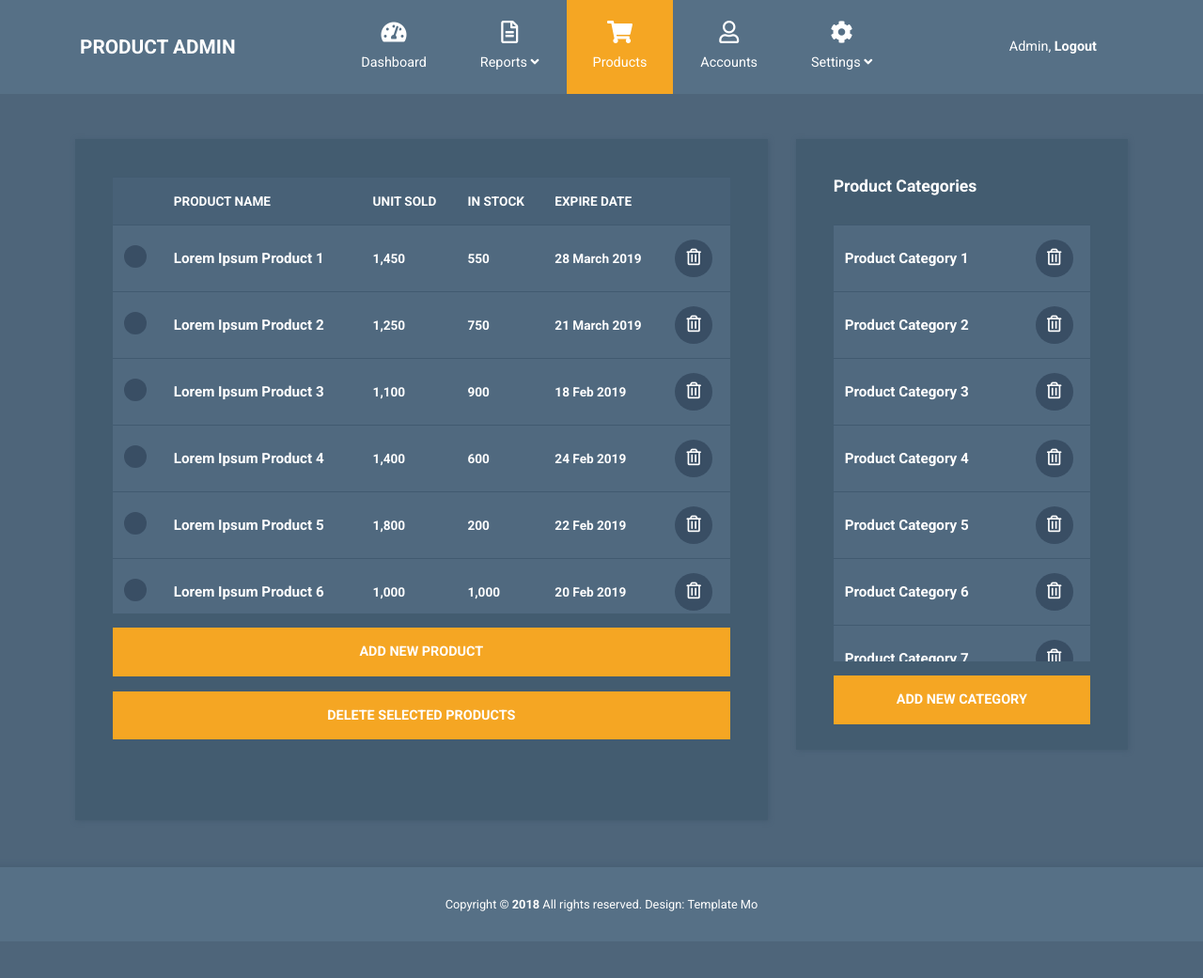
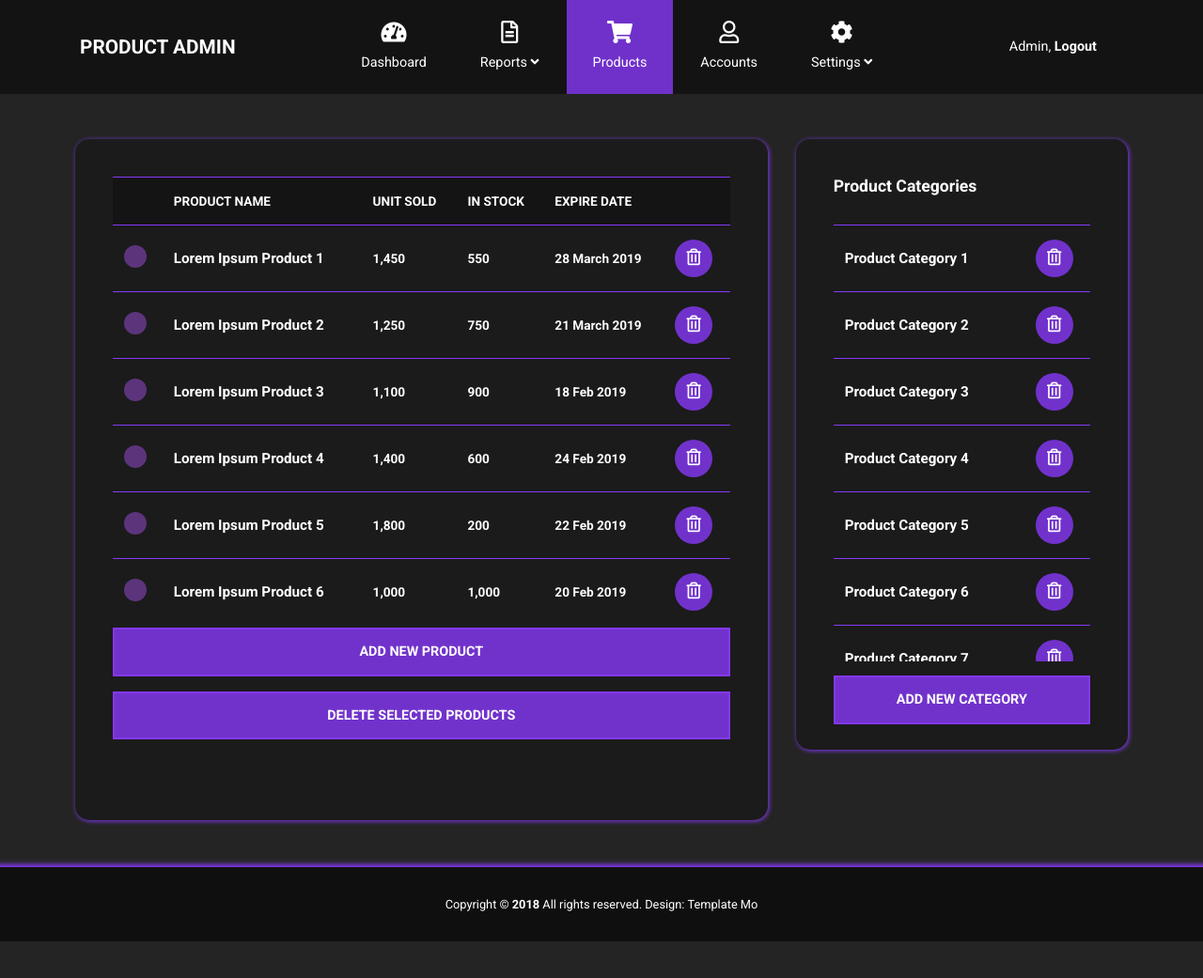
Before and after one commit to iwnlMski/JSITA, a Django app: page /products/ in a window 1280 px wide. Shown: the top 1041 px of the page at 94% size. Run offline with Django 3.2, Linux system fonts and the light colour scheme; some libraries are stand-ins or nearby versions.

Commit message:
Chnage color pallete

```diff
--- a/mainapp/static/mainapp/css/templatemo-style.css
+++ b/mainapp/static/mainapp/css/templatemo-style.css
@@ -12,7 +12,7 @@ html {
 }
 body {
   font-family: Roboto, Helvetica, Arial, sans-serif;
-  background-color: #4e657a;
+  background-color: rgb(36, 36, 36);
   overflow-x: hidden;
 }
 a {
@@ -41,7 +41,7 @@ button:focus {
 }
 .navbar {
   height: 100px;
-  background-color: #567086;
+  background-color: rgba(16, 15, 16, .8);
   padding: 0;
 }
 .navbar .container {
@@ -64,12 +64,13 @@ button:focus {
 }
 .tm-block {
   padding: 40px;
-  -webkit-box-shadow: 1px 1px 5px 0 #455c71;
-  -moz-box-shadow: 1px 1px 5px 0 #455c71;
-  box-shadow: 1px 1px 5px 0 #455c71;
+  -webkit-box-shadow: 1px 1px 5px 0 #8739F9;
+  -moz-box-shadow: 1px 1px 5px 0 #8739F9;
+  box-shadow: 1px 1px 5px 0 #8739F9;
   min-height: 350px;
   height: 100%;
   max-height: 450px;
+  border-radius: 15px;
 }
 .tm-block-avatar,
 .tm-block-settings {
@@ -128,7 +129,7 @@ button:focus {
 }
 .navbar-nav .active > .nav-link,
 .navbar-nav .nav-link.active {
-  background-color: #f5a623;
+  background-color: rgba(135, 57, 249, .8);
   color: #fff;
 }
 .navbar-nav .nav-link.active i {
@@ -202,13 +203,13 @@ button:focus {
   font-size: 90%;
 }
 .table {
-  background-color: #50697f;
+  background-color: #1B1B1B;
   color: #fff;
   font-size: 85%;
   margin-bottom: 0;
 }
 thead {
-  background-color: #486177;
+  background-color: rgba(16, 15, 16, 0.5);
   color: #fff;
 }
 .table thead th {
@@ -339,16 +340,16 @@ thead {
 }
 .btn-primary {
   color: #fff;
-  background-color: #f5a623;
-  border: 2px solid #f5a623;
+  background-color: rgba(135, 57, 249, .8);
+  border: 2px solid rgba(135, 57, 249, .8);
   font-size: 90%;
   font-weight: 600;
 }
 .btn-primary:active,
 .btn-primary:hover {
-  color: #f5a623;
+  color: rgba(135, 57, 249, .8);
   background-color: transparent;
-  border: 2px solid #f5a623;
+  border: 2px solid rgba(135, 57, 249, .8);
 }
 .custom-file-input {
   cursor: pointer;
@@ -358,7 +359,7 @@ thead {
 }
 .table td,
 .table th {
-  border-top: 1px solid #415a70;
+  border-top: 1px solid #8739F9;
   padding: 15px 25px;
   vertical-align: middle;
 }
@@ -371,10 +372,10 @@ thead {
   transition: all 0.2s ease;
 }
 .table-hover tbody tr:hover {
-  color: #a0c0de;
+  color: rgba(123, 44, 191, .8);
 }
 .tm-bg-primary-dark {
-  background-color: #435c70;
+  background-color: #1B1B1B;
 }
 .tm-bg-gray {
   background-color: rgba(0, 0, 0, 0.05);
@@ -412,7 +413,7 @@ input[type="checkbox"] {
   cursor: pointer;
   -webkit-appearance: none;
   appearance: none;
-  background-color: #394e64;
+  background-color: rgba(157, 78, 221, 0.5);
   background-position: center;
   border-radius: 50%;
   box-sizing: border-box;
@@ -454,19 +455,19 @@ input[type="checkbox"]:focus {
 .tm-product-delete-link {
   padding: 10px;
   border-radius: 50%;
-  background-color: #394e64;
+  background-color: rgba(135, 57, 249, .8);
   display: inline-block;
   width: 40px;
   height: 40px;
   text-align: center;
 }
 .tm-product-delete-link:hover .tm-product-delete-icon {
-  color: #6d8ca6;
+  color: #1B1B1B;
 }
 .custom-select {
   width: 100%;
   border: none;
-  color: #acc6de;
+  color: #fff;
   height: 50px;
   -webkit-appearance: none;
   -moz-appearance: none;
@@ -492,12 +493,12 @@ input[type="checkbox"]:focus {
   color: #9f1321;
 }
 .tm-footer {
-  background-color: #567086;
+  background-color: #100F10;
   padding-top: 30px;
   padding-bottom: 30px;
-  -webkit-box-shadow: 0 -3px 5px 0 rgba(69, 92, 113, 0.59);
-  -moz-box-shadow: 0 -3px 5px 0 rgba(69, 92, 113, 0.59);
-  box-shadow: 0 -3px 5px 0 rgba(69, 92, 113, 0.59);
+  -webkit-box-shadow: 0 -3px 5px 0 #8739F9;
+  -moz-box-shadow: 0 -3px 5px 0 #8739F9;
+  box-shadow: 0 -3px 5px 0 #8739F9;
 }
 .custom-select {
   height: 50px;
@@ -536,34 +537,38 @@ input[type="checkbox"]:focus {
   max-width: 470px;
 }
 .navbar-toggler {
-  border-color: #708da8;
-  box-shadow: rgba(255, 255, 255, 0.1) 0 1px 1px 2px;
+  border-color: #8739F9;
+  box-shadow: #8739F9 0 1px 1px 2px;
   border-radius: 0;
   padding: 10px 15px;
   transition: all 0.2s ease;
 }
 .navbar-toggler:hover {
-  border-color: #f5a623;
-  color: #f5a623;
+  border-color: #8739F9;
+  color: #8739F9;
 }
 .tm-nav-icon {
   color: #fff;
 }
 .navbar-toggler:hover .tm-nav-icon {
-  color: #f5a623;
+  color: #8739F9;
 }
 ::-webkit-scrollbar {
   width: 8px;
   height: 8px;
+  border-radius: 15px;
 }
 ::-webkit-scrollbar-track {
-  background: #394f62;
+  background: #1B1B1B;
+  border-radius: 15px;
 }
 ::-webkit-scrollbar-thumb {
-  background: #6d8da6;
+  background: #8739F9;
+  border-radius: 15px;
 }
 ::-webkit-scrollbar-thumb:hover {
-  background: #8ab5d6;
+  background: #8739F9;
+  border-radius: 15px;
 }
 
 .tm-footer-link {
--- a/mainapp/templates/mainapp/index.html
+++ b/mainapp/templates/mainapp/index.html
@@ -73,7 +73,7 @@
                             <i class="fas fa-cog"></i>
                             <span>
                                     Settings <i class="fas fa-angle-down"></i>
-                                </span>
+                            </span>
                         </a>
                         <div class="dropdown-menu" aria-labelledby="navbarDropdown">
                             <a class="dropdown-item" href="#">Profile</a>
```
Also changed, not shown: other parts of mainapp/static/mainapp/css/templatemo-style.css (+12 -12 lines), mainapp/models.py (+8 -0 lines), utils/db_utils.py (added, +27 -0 lines), utils/scraper.py (added, +57 -0 lines), db.sqlite3.
